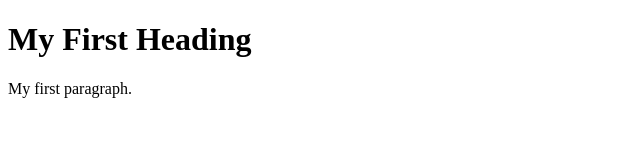
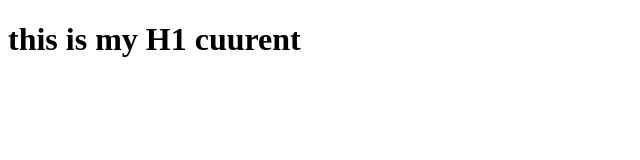
Before and after one commit to ahmadradwan0/git-testings, a plain HTML site: page index.html in a window 1280 px wide. Shown: the whole page, without its empty margins (0-640 px from the left). Drawn offline with Linux system fonts and the light colour scheme.

Commit message:
h1 added locally to index.html

```diff
--- a/index.html
+++ b/index.html
@@ -2,8 +2,6 @@
 <html>
 <body>
 
-<h1>My First Heading</h1>
-<p>My first paragraph.</p>
-
+<h1>this is my H1 cuurent</h1>
 </body>
 </html>
```
